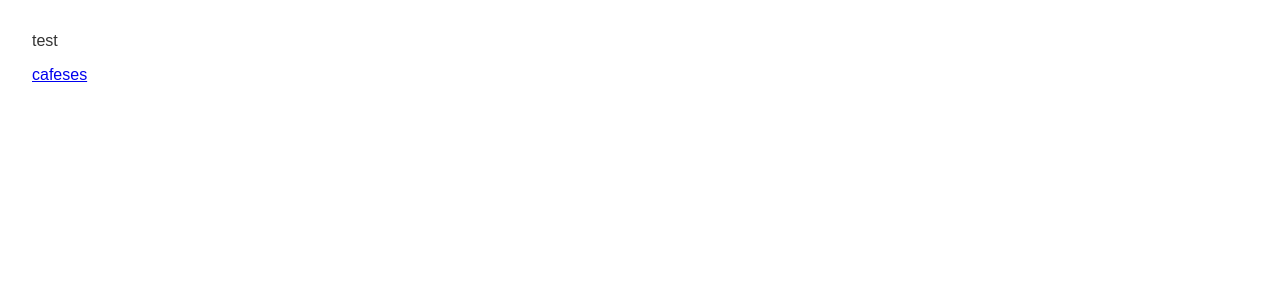
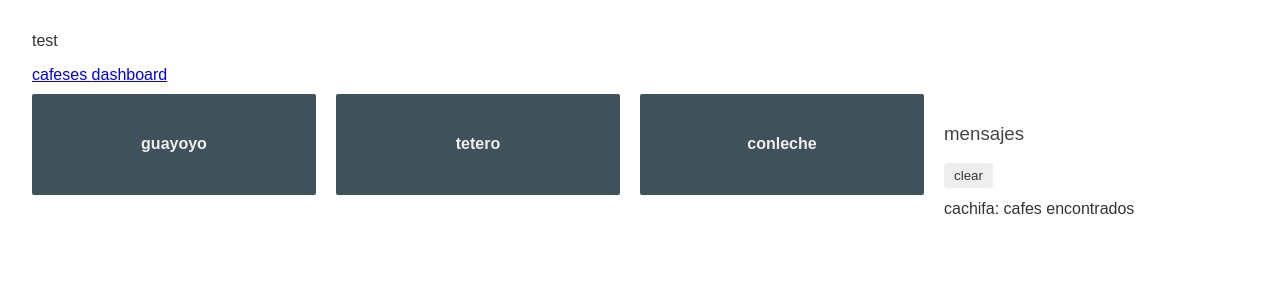
Before and after one commit to cclugo-jp/hero, an Angular app: page /dashboard in a window 1280 px wide. Before the commit this address led to /. Shown: the top 300 px of the page. Built offline with nearby package versions, Linux system fonts and the light colour scheme.

Commit message:
5. dashboard: view, route, redirect, menu link

```diff
--- a/src/app/app-routing.module.ts
+++ b/src/app/app-routing.module.ts
@@ -1,9 +1,12 @@
 import { NgModule } from '@angular/core';
 import { RouterModule, Routes } from '@angular/router';
 import { CafesComponent } from './cafes/cafes.component';
+import { DashboardComponent } from './dashboard/dashboard.component';
 
 const routes: Routes = [
-	{ path: 'cafes', component: CafesComponent }
+	{ path: 'cafes', component: CafesComponent },
+	{ path: 'dashboard', component: DashboardComponent },
+	{ path: '', redirectTo: '/dashboard', pathMatch: 'full'}
 ];
 
 @NgModule({
--- a/src/app/app.component.html
+++ b/src/app/app.component.html
@@ -2,7 +2,8 @@
 <div>
   <p>{{ title }}</p>
   <nav>
-  	<a routerLink='/cafes'>cafeses</a>
+  	<a routerLink='/cafes'>cafeses  </a>
+  	<a routerLink='/dashboard'>dashboard</a>
   </nav>
   <router-outlet></router-outlet>
   <app-messages></app-messages>
--- a/src/app/app.module.ts
+++ b/src/app/app.module.ts
@@ -7,13 +7,15 @@
 import { CafeDetailComponent } from './cafe-detail/cafe-detail.component';
 import { MessagesComponent } from './messages/messages.component';
 import { AppRoutingModule } from './app-routing.module';
+import { DashboardComponent } from './dashboard/dashboard.component';
 
 @NgModule({
   declarations: [
     AppComponent,
     CafesComponent,
     CafeDetailComponent,
-    MessagesComponent
+    MessagesComponent,
+    DashboardComponent
   ],
   imports: [
     BrowserModule,
--- /dev/null
+++ b/src/app/dashboard/dashboard.component.css
@@ -0,0 +1,63 @@
+/* DashboardComponent's private CSS styles */
+[class*='col-'] {
+  float: left;
+  padding-right: 20px;
+  padding-bottom: 20px;
+}
+[class*='col-']:last-of-type {
+  padding-right: 0;
+}
+a {
+  text-decoration: none;
+}
+*, *:after, *:before {
+  -webkit-box-sizing: border-box;
+  -moz-box-sizing: border-box;
+  box-sizing: border-box;
+}
+h3 {
+  text-align: center;
+  margin-bottom: 0;
+}
+h4 {
+  position: relative;
+}
+.grid {
+  margin: 0;
+}
+.col-1-4 {
+  width: 25%;
+}
+.module {
+  padding: 20px;
+  text-align: center;
+  color: #eee;
+  max-height: 120px;
+  min-width: 120px;
+  background-color: #3f525c;
+  border-radius: 2px;
+}
+.module:hover {
+  background-color: #eee;
+  cursor: pointer;
+  color: #607d8b;
+}
+.grid-pad {
+  padding: 10px 0;
+}
+.grid-pad > [class*='col-']:last-of-type {
+  padding-right: 20px;
+}
+@media (max-width: 600px) {
+  .module {
+    font-size: 10px;
+    max-height: 75px; }
+}
+@media (max-width: 1024px) {
+  .grid {
+    margin: 0;
+  }
+  .module {
+    min-width: 60px;
+  }
+}
--- /dev/null
+++ b/src/app/dashboard/dashboard.component.html
@@ -0,0 +1,7 @@
+<div class='grid grid-pad'>
+	<a *ngFor='let cafe of cafes' class='col-1-4'>
+		<div class='module cafe'>
+			<h4>{{cafe.name}}</h4>
+		</div>
+	</a>
+</div>
--- /dev/null
+++ b/src/app/dashboard/dashboard.component.ts
@@ -0,0 +1,24 @@
+import { Component, OnInit } from '@angular/core';
+import { Cafe } from '../cafe';
+import { CafeService } from '../cafe.service';
+
+@Component({
+  selector: 'app-dashboard',
+  templateUrl: './dashboard.component.html',
+  styleUrls: ['./dashboard.component.css']
+})
+export class DashboardComponent implements OnInit {
+
+  constructor(private cafeService: CafeService) { }
+
+  ngOnInit() {
+  	this.getCafes();
+  }
+
+  cafes: Cafe[] = [];
+
+  getCafes(): void {
+  	this.cafeService.getCafes().subscribe(cafes => this.cafes = cafes.slice(1, 5));
+  }
+
+}
```
Also changed, not shown: 1 other file (tests, documents, lock files or other folders).
